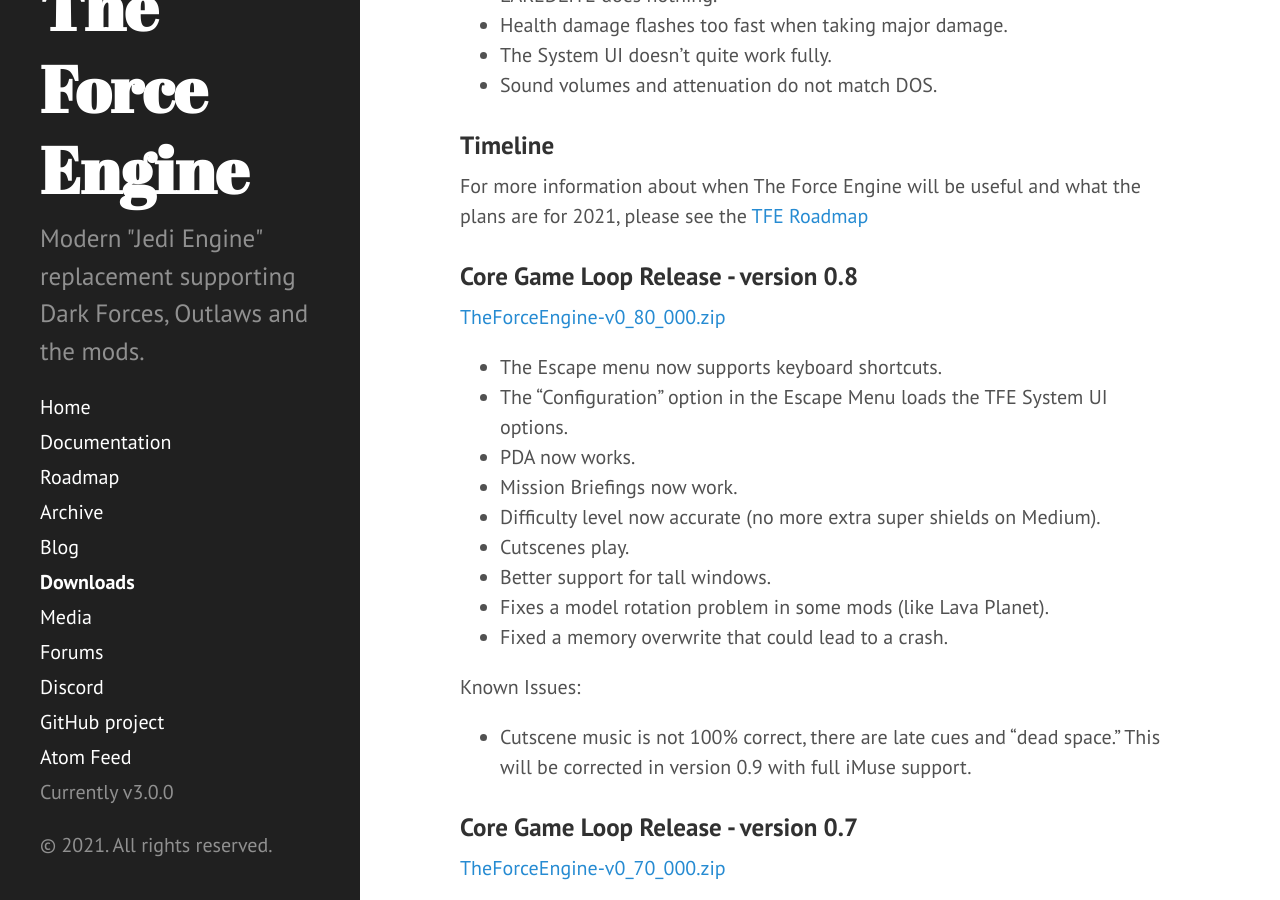
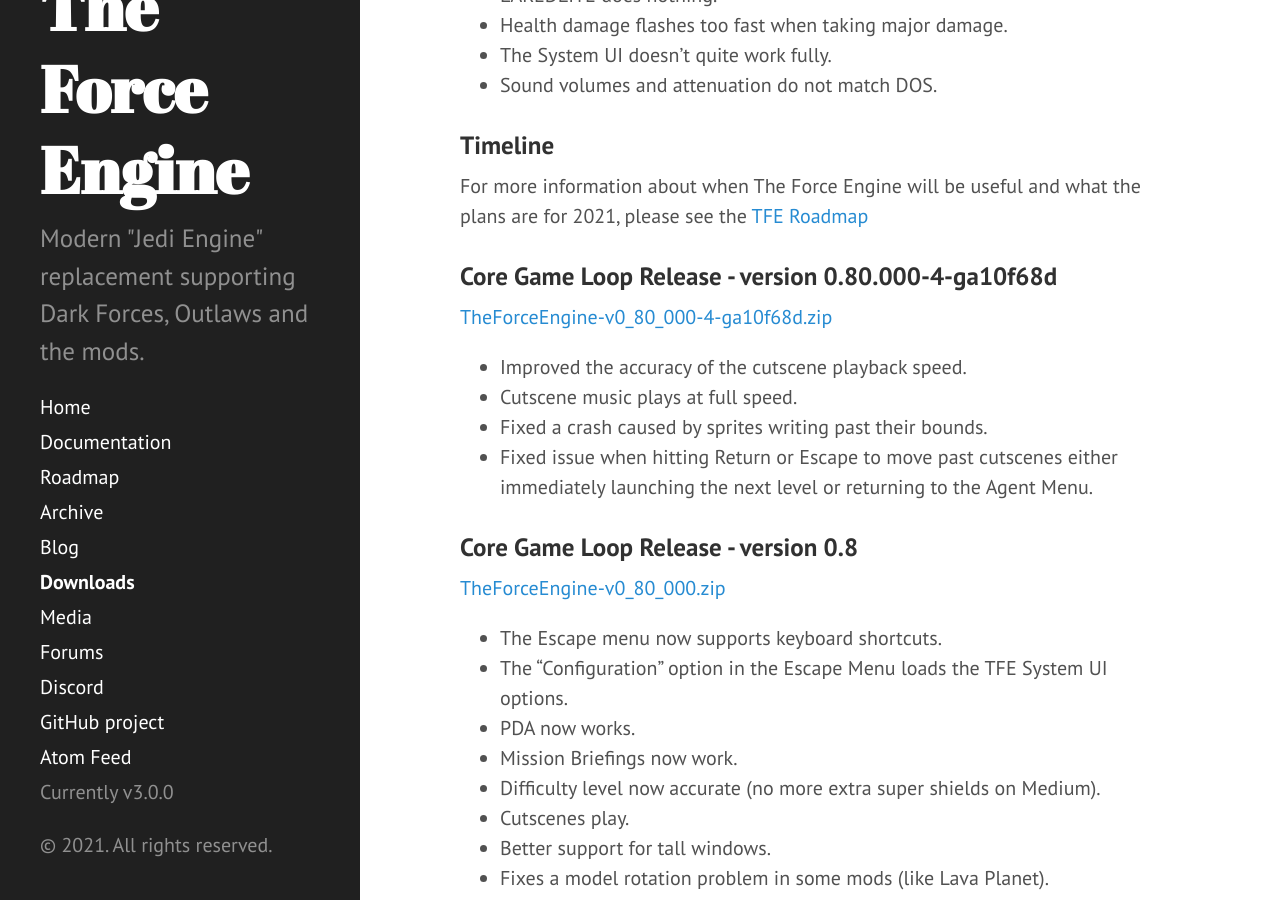
Before and after one commit to TheForceEngine/TheForceEngine.github.io, a Jekyll site: the page built from downloads.md, in a window 1280 px wide and 900 px high, scrolled down 523 px. Built offline with Jekyll 4.4.1, drawn with Linux system fonts in a browser that asks for light colours.

Commit message:
Update downloads.md

```diff
--- a/downloads.md
+++ b/downloads.md
@@ -20,6 +20,13 @@
 
 ### Timeline
 For more information about when The Force Engine will be useful and what the plans are for 2021, please see the [TFE Roadmap](Roadmap.md)
+
+### Core Game Loop Release - version 0.80.000-4-ga10f68d
+[TheForceEngine-v0_80_000-4-ga10f68d.zip](archive/TheForceEngine-v0_80_000-4-ga10f68d.zip) <br>
+* Improved the accuracy of the cutscene playback speed.
+* Cutscene music plays at full speed.
+* Fixed a crash caused by sprites writing past their bounds.
+* Fixed issue when hitting Return or Escape to move past cutscenes either immediately launching the next level or returning to the Agent Menu.
 
 ### Core Game Loop Release - version 0.8
 [TheForceEngine-v0_80_000.zip](archive/TheForceEngine-v0_80_000.zip) <br>
```
